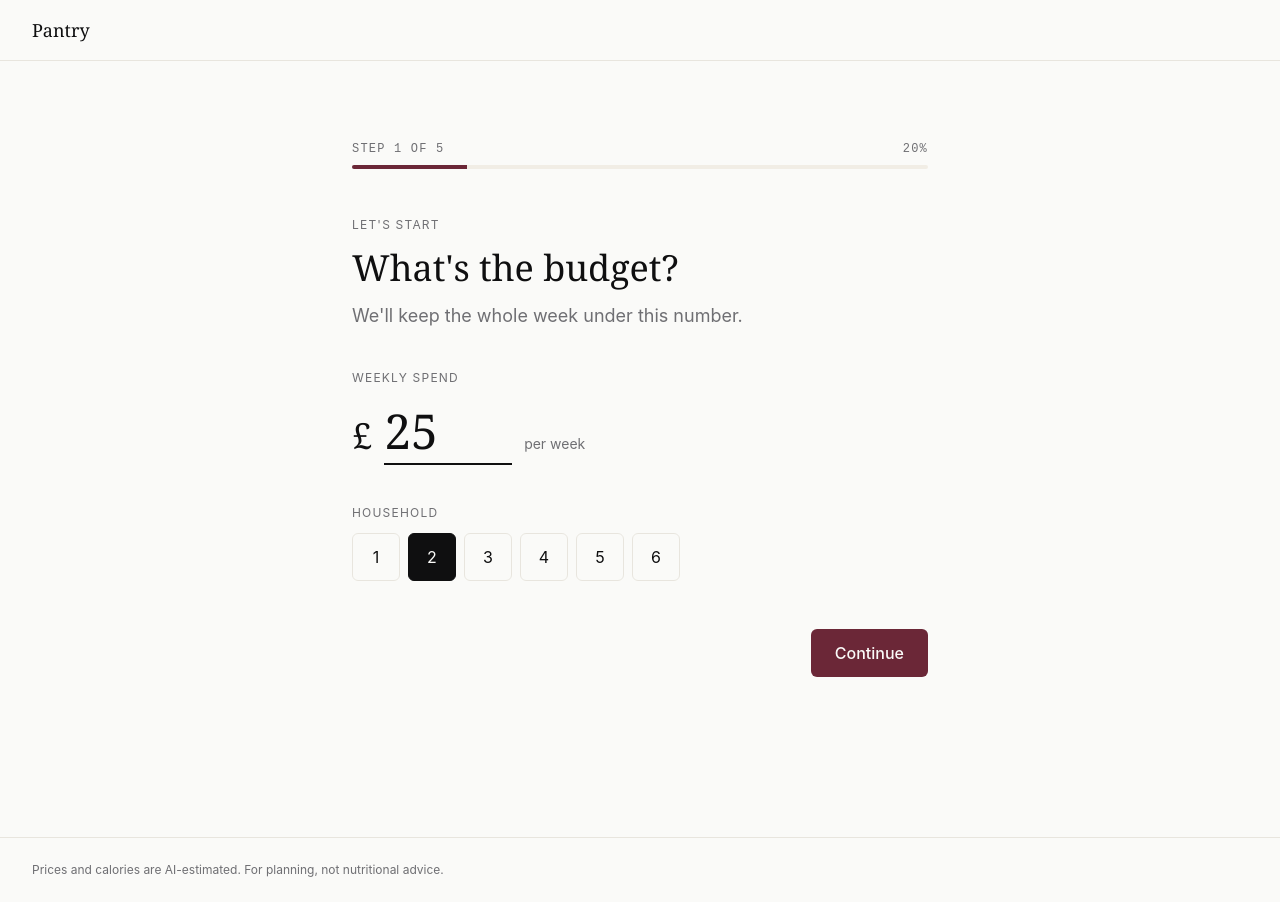
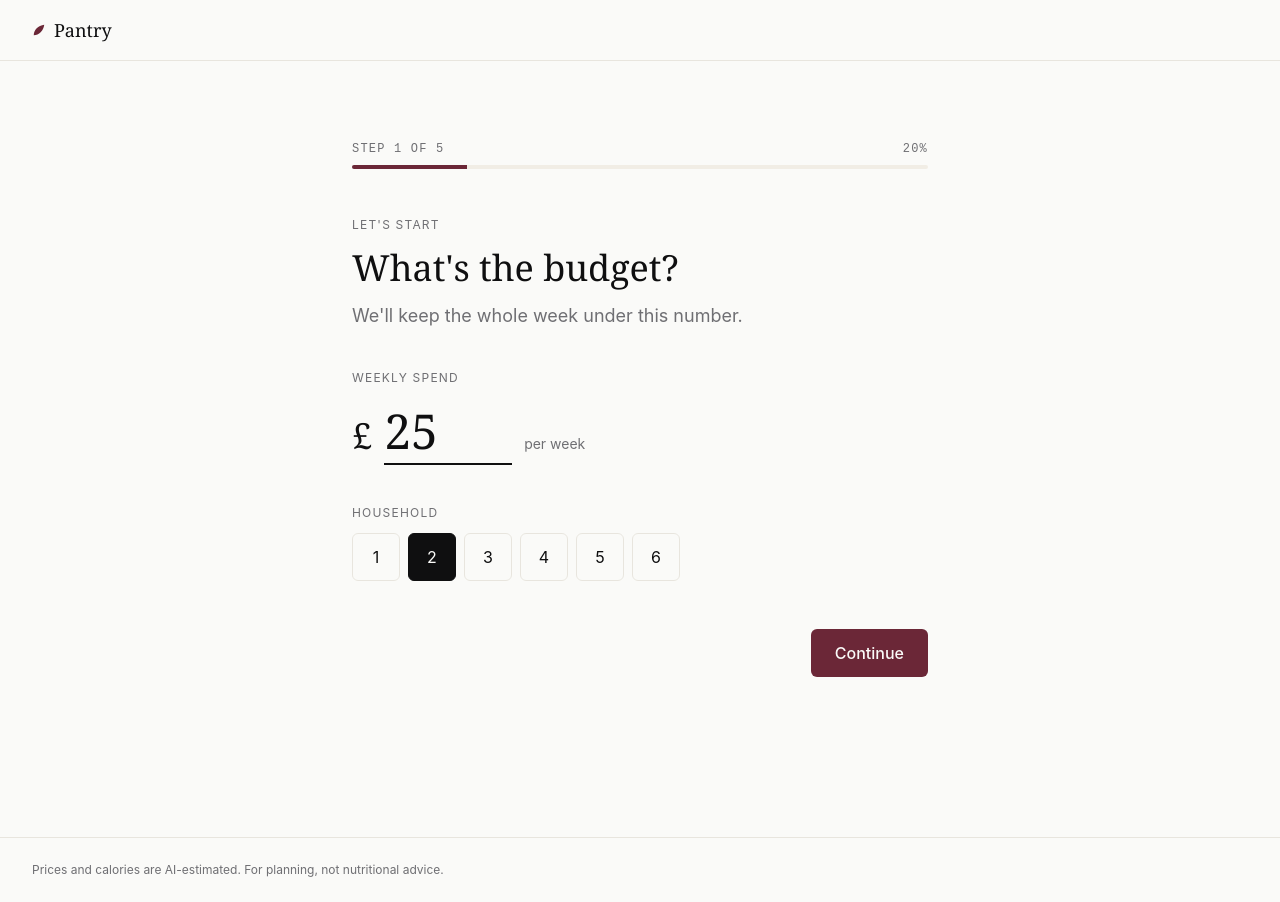
Before and after one commit to Malzbro/meal_planner, a React (Vite) app in the folder frontend/: page / in a window 1280 px wide. Built offline with nearby package versions, Linux system fonts and the light colour scheme; no server answers.

Commit message:
Added recurring leaf motif as Pantry's identity element

```diff
--- a/frontend/index.html
+++ b/frontend/index.html
@@ -2,7 +2,7 @@
 <html lang="en">
   <head>
     <meta charset="UTF-8" />
-    <link rel="icon" type="image/svg+xml" href="/favicon.svg" />
+    <link rel="icon" type="image/svg+xml" href="/leaf.svg" />
     <meta name="viewport" content="width=device-width, initial-scale=1.0" />
     <title>Pantry — Plan your week</title>
     <meta name="description" content="Budget-aware AI meal planner with semantic recipe search, constraint-satisfaction planning, and a curated UK recipe dataset." />
--- a/frontend/src/App.tsx
+++ b/frontend/src/App.tsx
@@ -5,6 +5,7 @@ import { PlanSkeleton } from "@/components/PlanSkeleton"
 import { RecipeModal } from "@/components/RecipeModal"
 import { createPlan, type PlanRequest, type PlanResponse, type PlannedMeal } from "@/lib/api"
 import { PlanReveal } from "@/components/PlanReveal"
+import { Leaf } from "@/components/Leaf"
 
 export default function App() {
   const [plan, setPlan] = useState<PlanResponse | null>(null)
@@ -48,7 +49,8 @@ export default function App() {
   return (
     <div className="min-h-screen bg-bg">
       <header className="border-b border-line">
-        <div className="container py-4">
+        <div className="container py-4 flex items-center gap-2">
+          <Leaf className="text-accent" size={14} />
           <p className="font-display text-lg text-ink">Pantry</p>
         </div>
       </header>
--- /dev/null
+++ b/frontend/src/components/Leaf.tsx
@@ -0,0 +1,22 @@
+type Props = {
+  className?: string
+  size?: number
+}
+
+export function Leaf({ className = "", size = 12 }: Props) {
+  return (
+    <svg
+      width={size}
+      height={size}
+      viewBox="0 0 16 16"
+      xmlns="http://www.w3.org/2000/svg"
+      className={className}
+      aria-hidden="true"
+    >
+      <path
+        d="M14 2 C 7 3, 2 8, 2 14 C 8 14, 13 9, 14 2 Z"
+        fill="currentColor"
+      />
+    </svg>
+  )
+}
--- a/frontend/src/components/PlanReveal.tsx
+++ b/frontend/src/components/PlanReveal.tsx
@@ -1,4 +1,5 @@
 import { useEffect, useState } from "react"
+import { Leaf } from "./Leaf"
 
 type Props = {
   onComplete: () => void
@@ -25,8 +26,9 @@ export function PlanReveal({ onComplete }: Props) {
         <p className="text-xs uppercase tracking-widest text-muted mb-3 animate-in fade-in slide-in-from-bottom-2 duration-500 delay-150 fill-mode-both">
           Your week is sorted
         </p>
-        <h2 className="font-display text-3xl text-ink animate-in fade-in slide-in-from-bottom-2 duration-500 delay-300 fill-mode-both">
-          7 meals, planned.
+        <h2 className="font-display text-4xl text-ink flex items-center gap-3 justify-center">
+          <Leaf className="text-accent" size={20} />
+          <span>Your week is sorted</span>
         </h2>
       </div>
     </div>
--- a/frontend/src/components/PlanView.tsx
+++ b/frontend/src/components/PlanView.tsx
@@ -5,6 +5,7 @@ import { useCountUp } from "@/lib/useCountUp"
 import { CostBreakdownBar } from "./CostBreakdownBar"
 import { CalorieDistribution } from "./CalorieDistribution"
 import { ShoppingListView } from "./ShoppingList"
+import { Leaf } from "./Leaf"
 
 type Props = {
   plan: PlanResponse
```
Also changed, not shown: frontend/public/leaf.svg (added), 1 other file (tests, documents, lock files or other folders).
